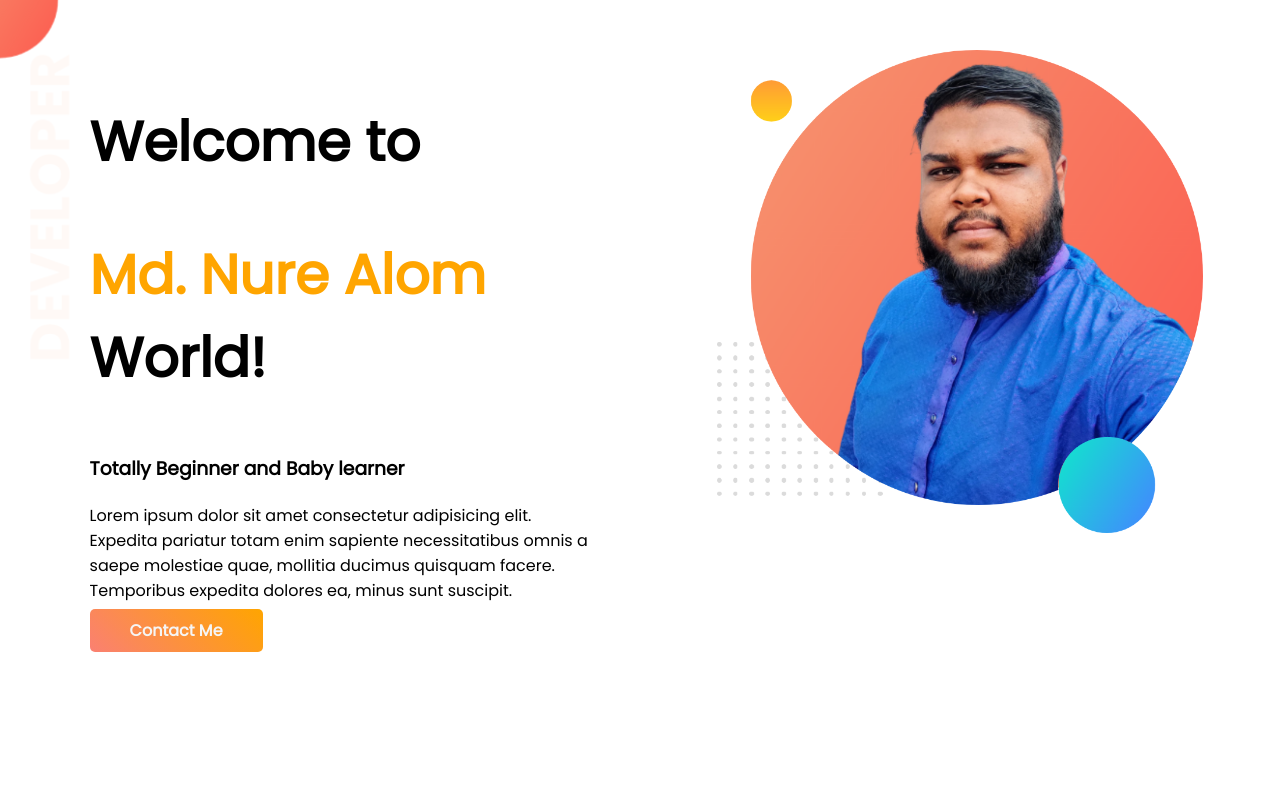
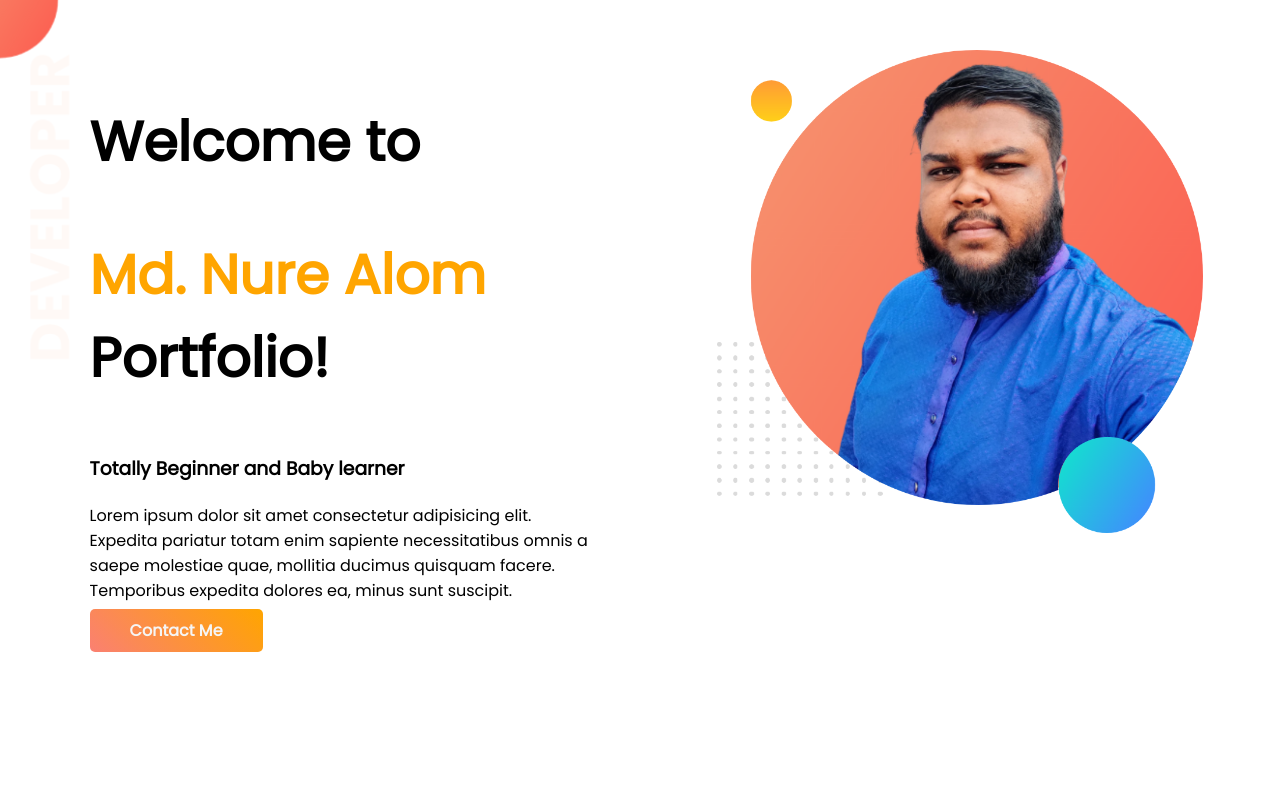
Before and after one commit to webhero-nur/developer-portfolio, a plain HTML site: page index.html in a window 1280 px wide. Shown: the top 791 px of the page. Drawn offline with Linux system fonts and the light colour scheme.

Commit message:
Title changed

```diff
--- a/index.html
+++ b/index.html
@@ -17,7 +17,7 @@
     <section id="header-section" class="flex-box">
         <div id="header-text" class="half-width">
             <h1 style="padding: 0;">Welcome to</h1>
-            <h1><span class="orange-color">Md. Nure Alom</span> World!</h1>
+            <h1><span class="orange-color">Md. Nure Alom</span> Portfolio!</h1>
             <h3>Totally Beginner and Baby learner</h3>
             <p>Lorem ipsum dolor sit amet consectetur adipisicing elit. Expedita pariatur totam enim sapiente
                 necessitatibus omnis a saepe molestiae quae, mollitia ducimus quisquam facere. Temporibus expedita
```
